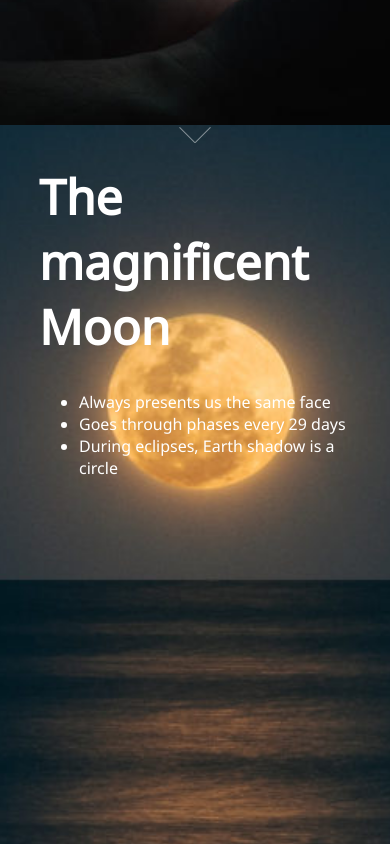
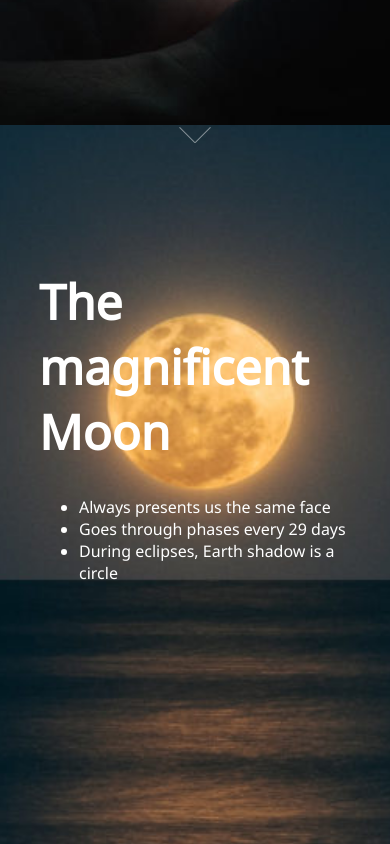
Before and after one commit to FabienCharlet/earth-cant-be-flat, a plain HTML site: page WebContent/index.html in a window 390 px wide. Shown: the part 660-1504 px from the top of the page. Drawn offline with Linux system fonts and the light colour scheme.

Commit message:
Mobile compatibility

```diff
--- a/WebContent/app/main.css
+++ b/WebContent/app/main.css
@@ -102,7 +102,7 @@ body {
 }
 
 .content {
-	padding-top: 10%;
+	padding-top: 9em;
 	padding-left: 10%;
 	overflow: hidden;
 	width: 80%;
--- a/WebContent/index.html
+++ b/WebContent/index.html
@@ -4,6 +4,8 @@
 	<link rel="stylesheet" href="app/main.css">
 	<link href="https://fonts.googleapis.com/css2?family=Noto+Sans&display=swap" rel="stylesheet">
 	<link rel="stylesheet" href="https://cdnjs.cloudflare.com/ajax/libs/font-awesome/4.7.0/css/font-awesome.min.css">
+
+	<meta name="viewport" content="width=device-width, initial-scale=1">
 </head>
 <body>
 
```
